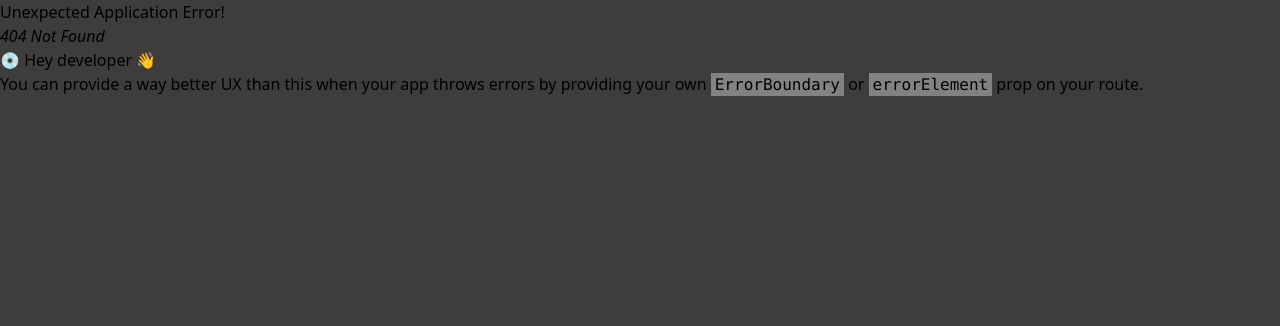
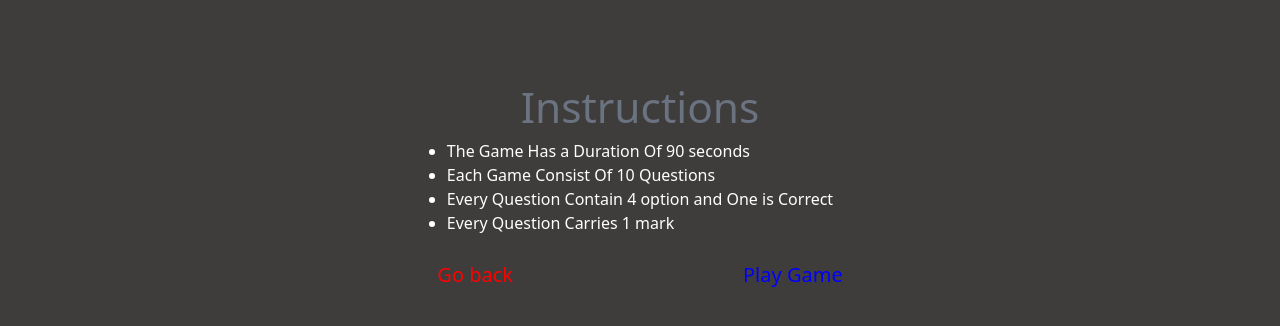
Before and after one commit to musa108/quiz-app, a React (Vite) app: page /quiz-app/Instructionlayout in a window 1280 px wide. Before the commit this address had no page. Shown: the top 326 px of the page. Built offline with nearby package versions, Linux system fonts and the light colour scheme.

Commit message:
add: router path

```diff
--- a/src/main.jsx
+++ b/src/main.jsx
@@ -16,10 +16,10 @@ import Rootlayout from "./Layout/Rootlayout";
 
 const router = createBrowserRouter(
   createRoutesFromElements(
-    <Route path="/[BASE]/" element={<Rootlayout />}>
+    <Route path="/quiz-app/" element={<Rootlayout />}>
       <Route index element={<Homelayout />} />
-      <Route path="/[BASE]/Instructionlayout" element={<Instructionlayout />}/>
-        <Route path="/[BASE]/Gamelayout" element={<Gamelayout/>} />
+      <Route path="/quiz-app/Instructionlayout" element={<Instructionlayout />}/>
+        <Route path="/quiz-app/Gamelayout" element={<Gamelayout/>} />
     </Route>
   )
 );
```
